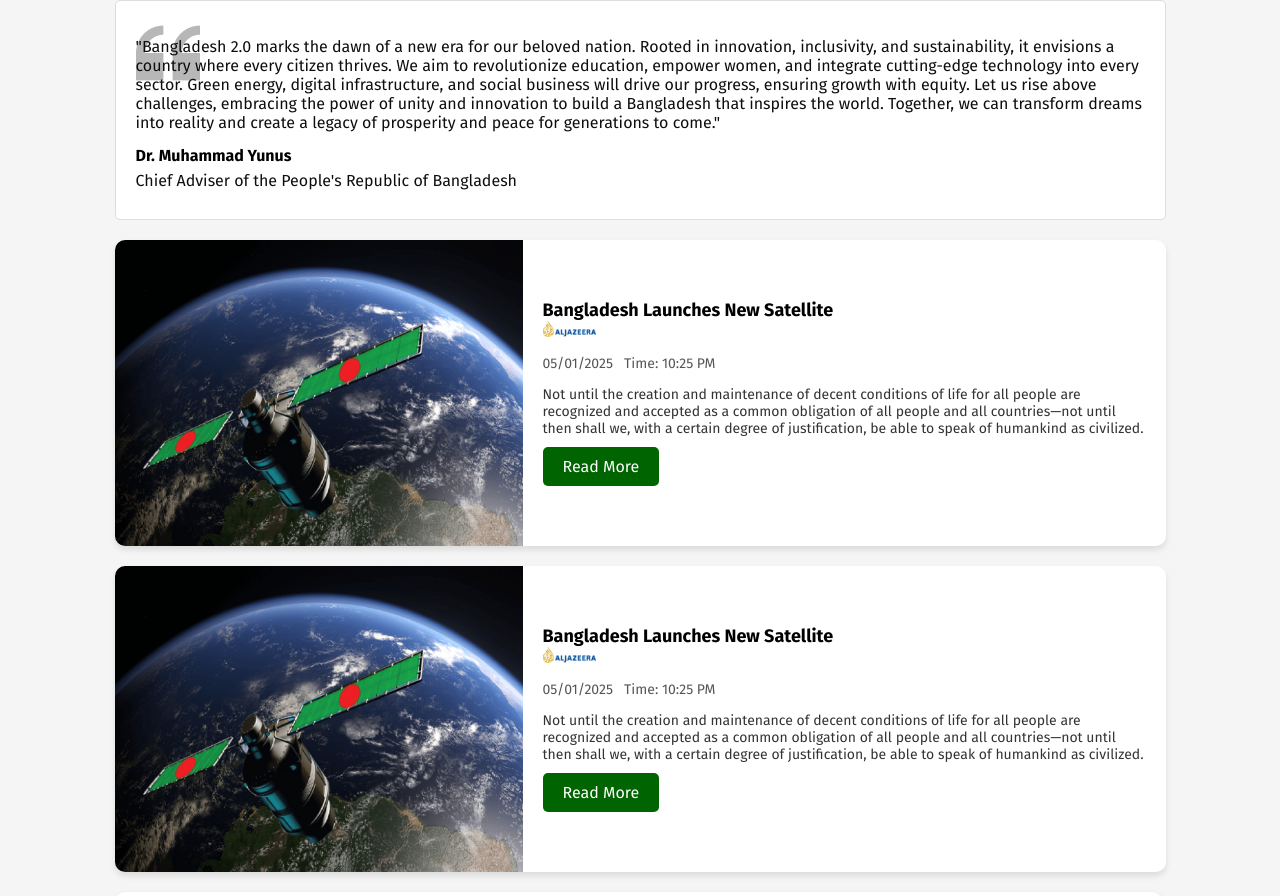
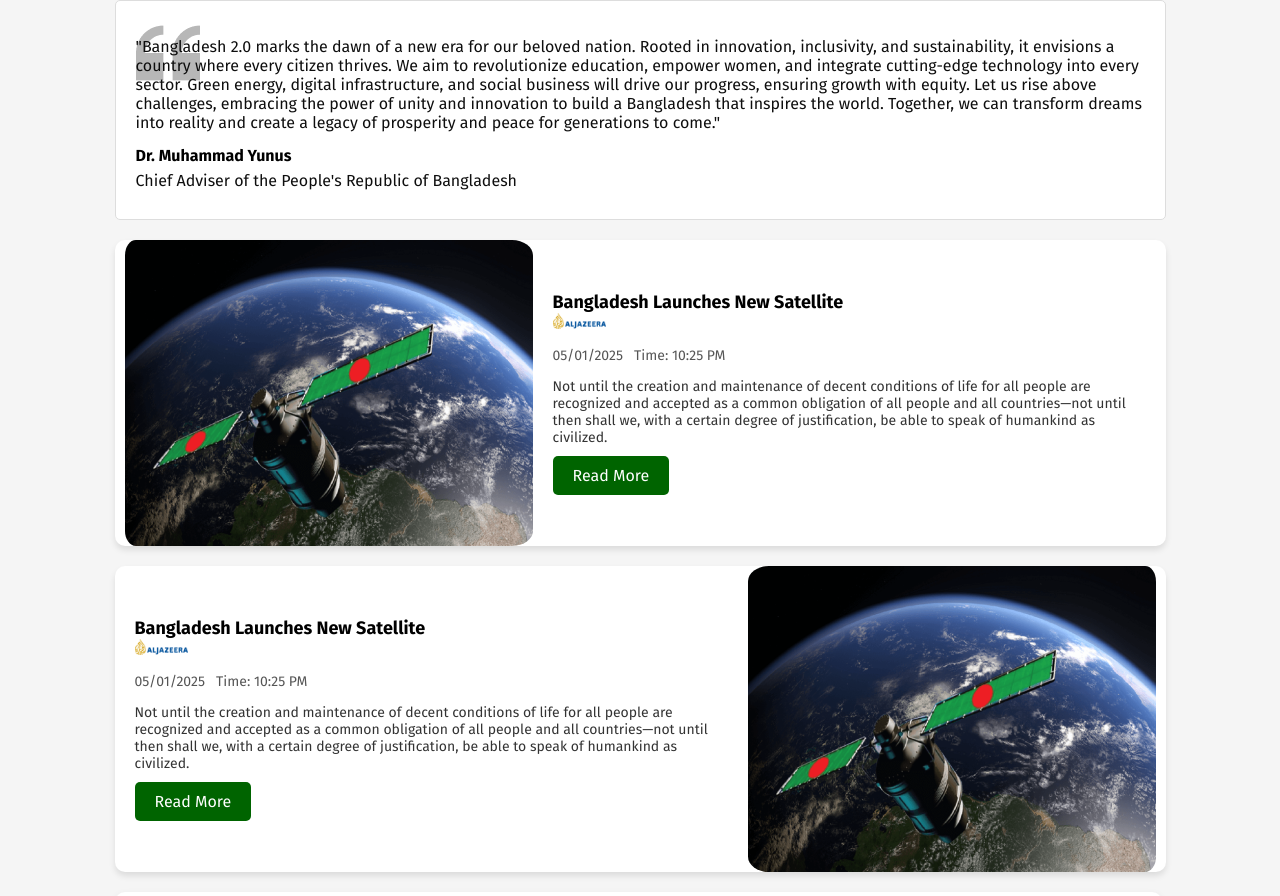
Before and after one commit to Mehedi-Hasan11/bangladesh-2.0, a plain HTML site: page index.html in a window 1280 px wide. Shown: the part 1130-2026 px from the top of the page. Drawn offline with Linux system fonts and the light colour scheme.

Commit message:
final commit

```diff
--- a/index.html
+++ b/index.html
@@ -87,7 +87,7 @@
         <section>
             <!-- card -->
             <div class="news-card">
-              <img src="img/satelite.png" />
+              <img class="news-img1" src="img/satelite.png" />
               <div class="news-content">
                 <h1 class="news-title">Bangladesh Launches New Satellite</h1>
                 <div class="news-meta">
@@ -106,7 +106,7 @@
             </div>
 
             <div class="news-card">
-                <img src="img/satelite.png" />
+
                 <div class="news-content">
                   <h1 class="news-title">Bangladesh Launches New Satellite</h1>
                   <div class="news-meta">
@@ -122,6 +122,7 @@
                   </p>
                   <a href="#" class="read-more">Read More</a>
                 </div>
+                <img class="news-img2" src="img/satelite.png" />
               </div>
           </section>
        <!-- donate for bangladesh -->
--- a/style.css
+++ b/style.css
@@ -258,6 +258,19 @@ body{
   .news-image {
     width: 40%;
     height: auto;
+
+  }
+
+  .news-img1{
+
+    border-radius: 5%;
+    padding-left: 10px;
+  }
+
+  .news-img2{
+
+    border-radius: 5%;
+    padding-right: 10px;
   }
 
   .news-content {
@@ -402,7 +415,7 @@ body{
     padding: 10px;
     font-size: 16px;
     border: 1px solid #ccc;
-    /* border-radius: 5px; */
+
     border-top-left-radius: 5px;
     border-bottom-left-radius: 5px;
     flex-grow: 1;
@@ -415,7 +428,7 @@ body{
     background-color: #007f4f;
     color: #fff;
     border: none;
-    /* border-radius: 5px; */
+
     border-top-right-radius: 5px;
     border-bottom-right-radius: 5px;
     cursor: pointer;
```
